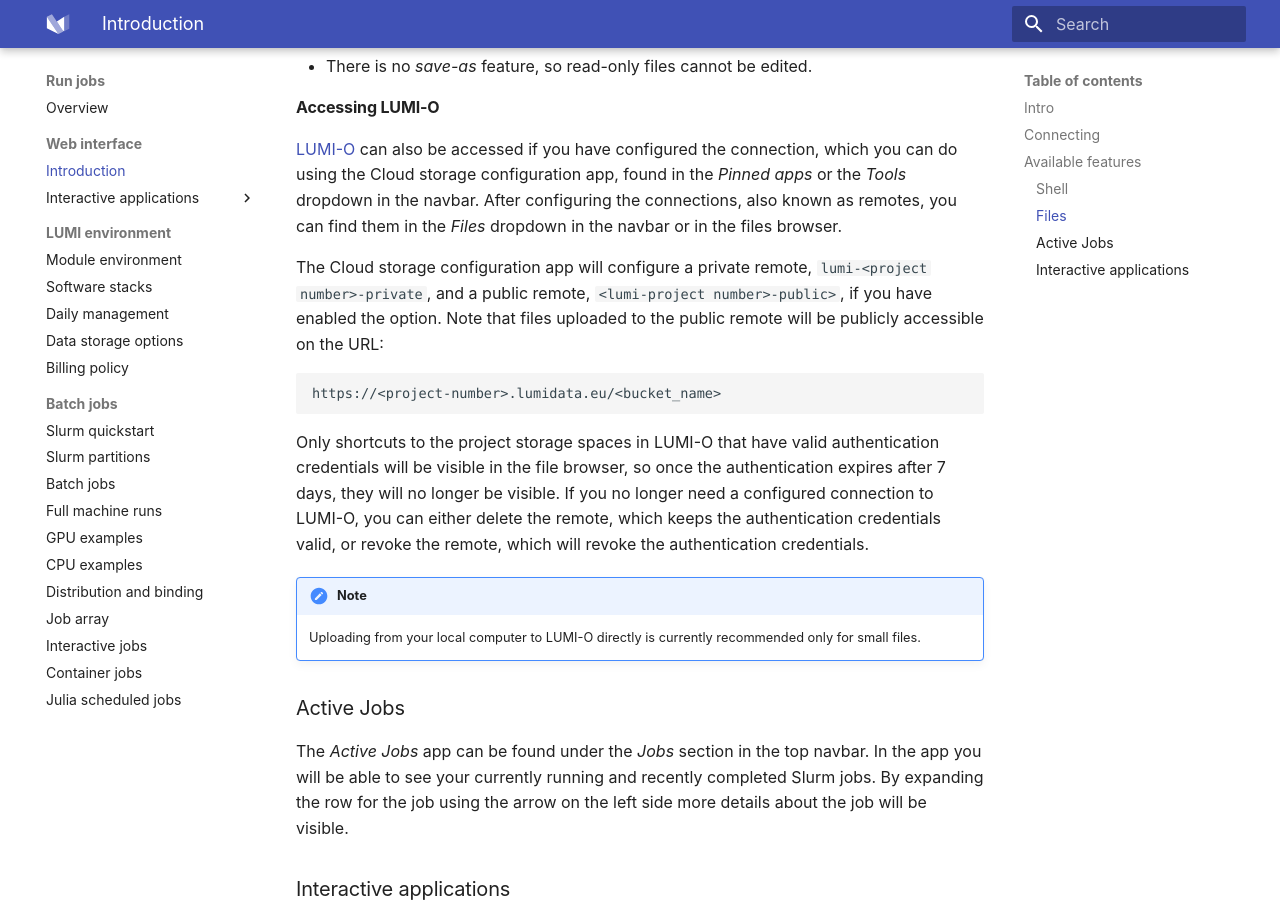
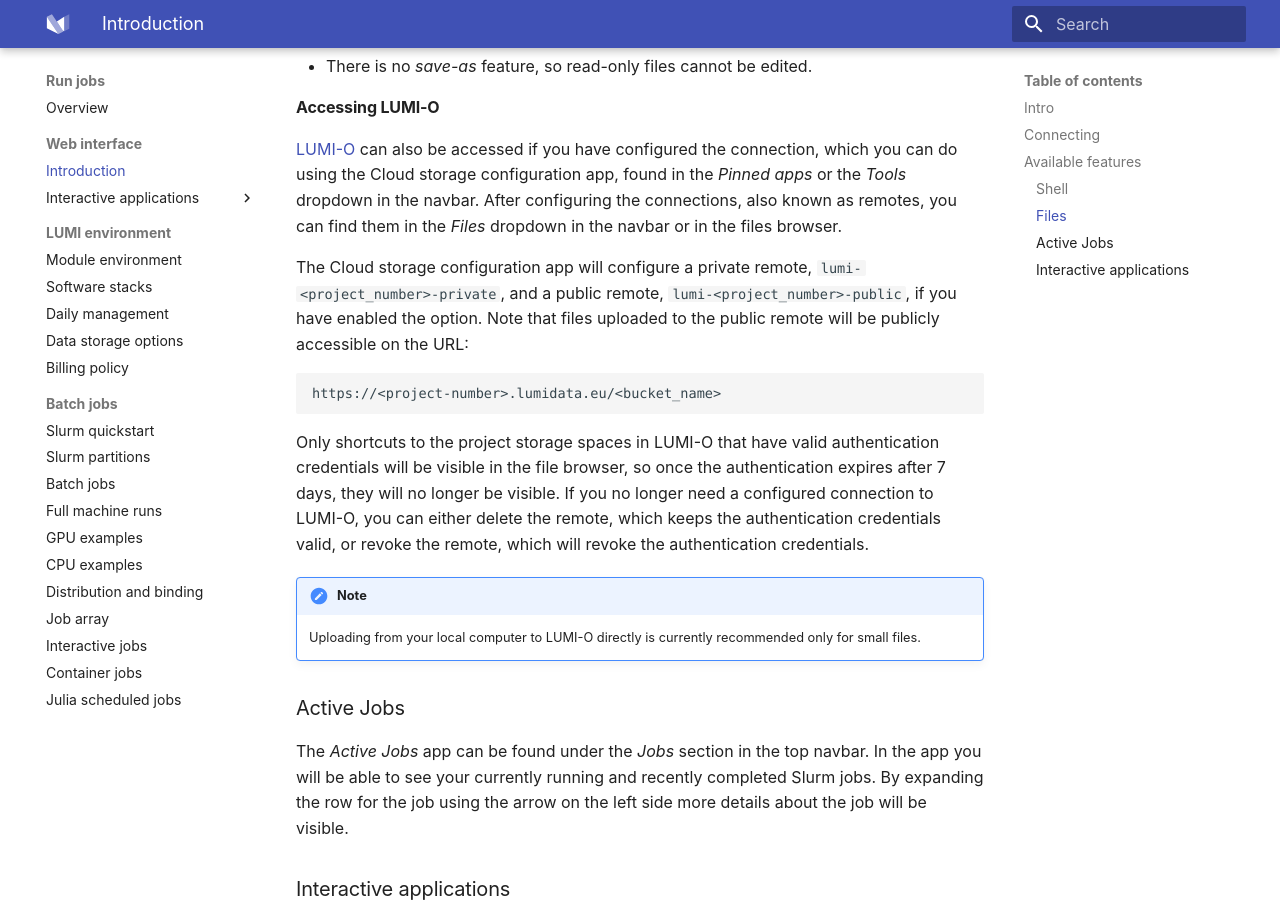
Before and after one commit to Lumi-supercomputer/lumi-userguide, an MkDocs documentation site: the page built from docs/runjobs/webui/index.md, in a window 1280 px wide and 900 px high, scrolled down 2791 px. Built offline with MkDocs 1.6.1 and Material for MkDocs 9.7.7, drawn with Linux system fonts in a browser that asks for light colours; part of the change alters nothing that is shown.

````diff
--- a/docs/runjobs/webui/index.md
+++ b/docs/runjobs/webui/index.md
@@ -75,8 +75,7 @@ navbar. After configuring the connections, also known as remotes, you can find
 them in the _Files_ dropdown in the navbar or in the files browser.
 
 The Cloud storage configuration app will configure a private remote,
-`lumi-<project number>-private`, and a public remote, `<lumi-project
-number>-public>`, if you have enabled the option. Note that files uploaded to
+`lumi-<project_number>-private`, and a public remote, `lumi-<project_number>-public`, if you have enabled the option. Note that files uploaded to
 the public remote will be publicly accessible on the URL:
 ```
 https://<project-number>.lumidata.eu/<bucket_name>
````
